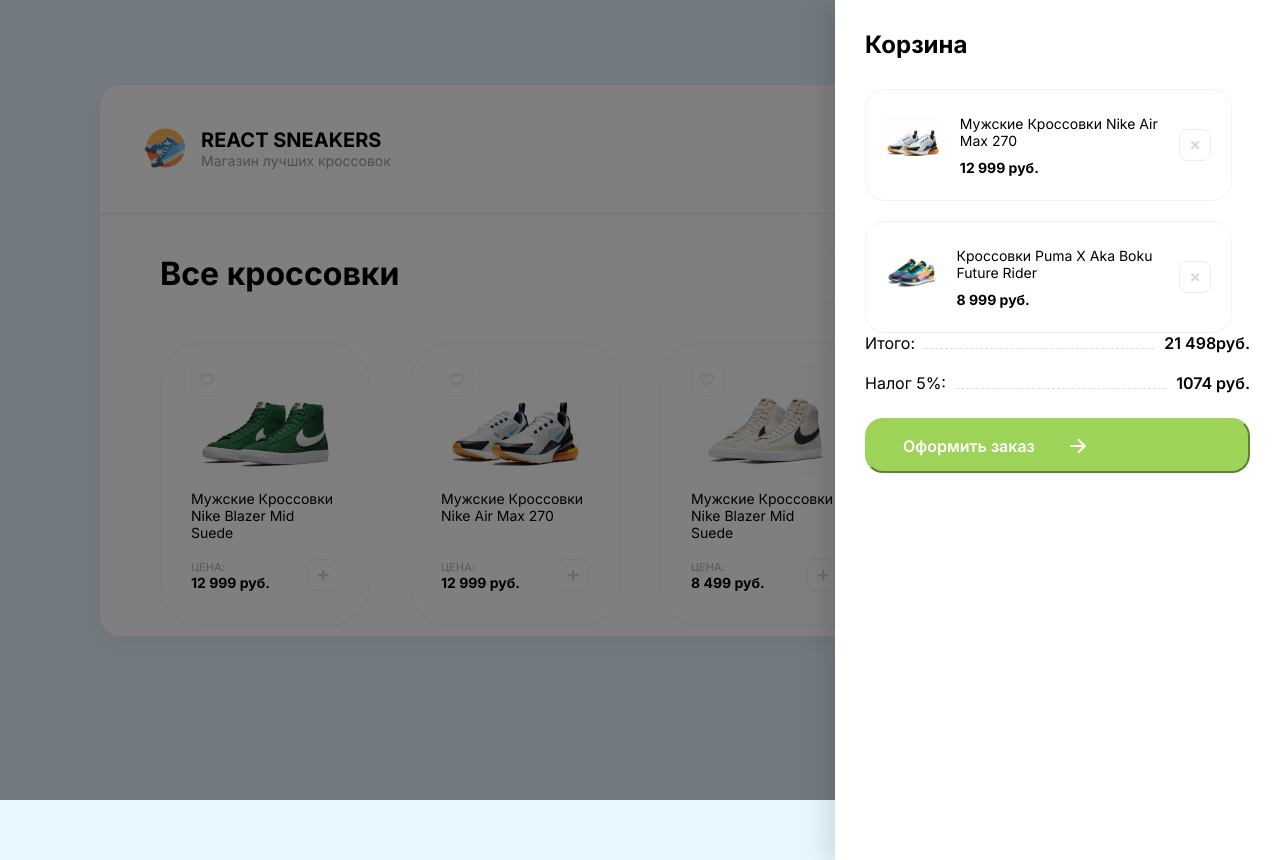
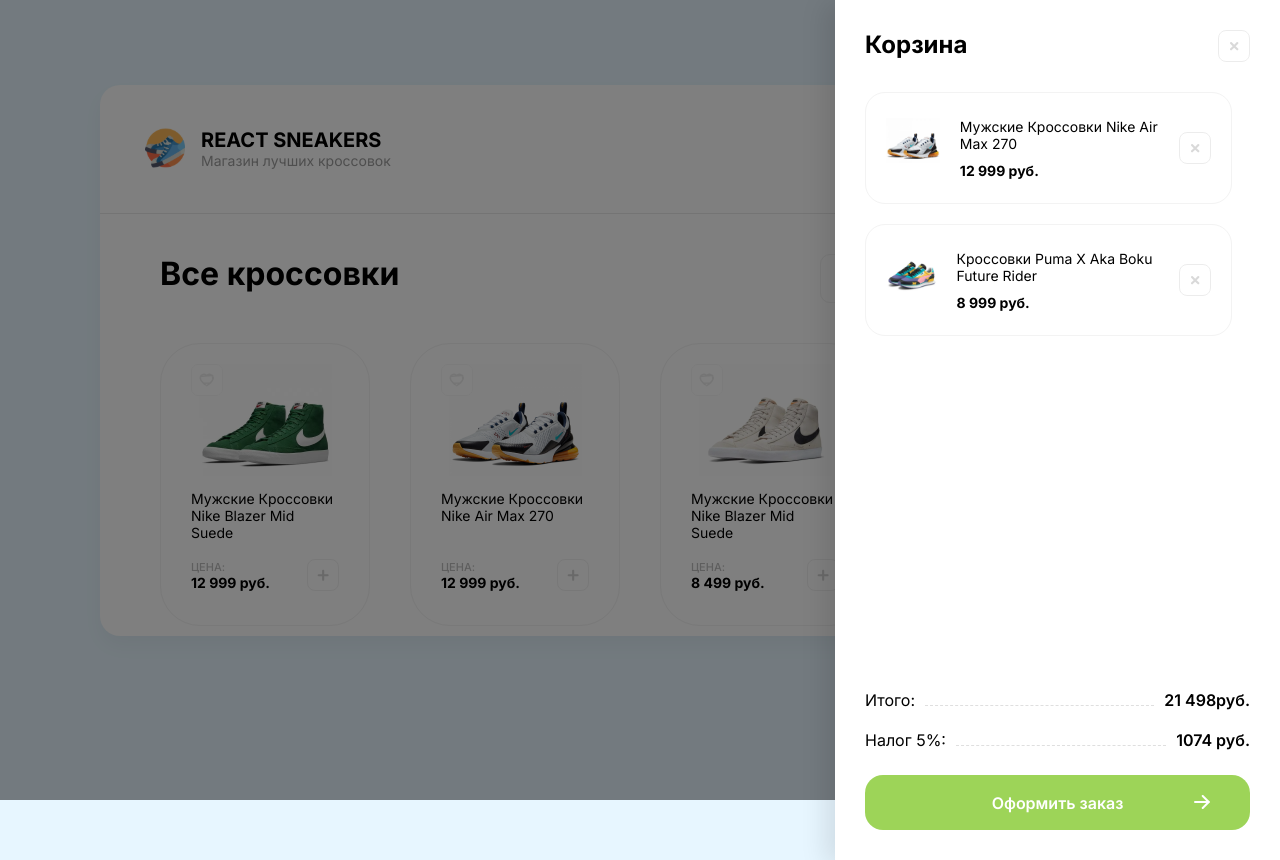
Before and after one commit to LivingstoneDoc/react-sneakers-shop, a JavaScript app: page / in a window 1280 px wide. Built offline with nearby package versions, Linux system fonts and the light colour scheme; the HTML template or start-up script is replaced by a standard one.

Commit message:
feat: complete cart button, add close button for cart title

```diff
--- a/src/App.js
+++ b/src/App.js
@@ -3,8 +3,12 @@
     <div className="wrapper">
       <div className="cartOverlay">
         <div className="cart">
+          <div className="cartTitleWrapper">
             <h2 className="cartSubtitle">Корзина</h2>
-          <div className="cartContentWrapper">
+            <img src="./icon/cart/cart-remove-item-hover.svg" alt="delete" className="cartRemoveImg" />
+          </div>
+          {/* <div className="cartContentWrapper"> */}
+
           <div className="cartItemsWrapper">
             <div className="cartItem">
               <div style={{ backgroundImage: 'url(./img/sneakers/sneakers2.png)' }} className="cartItemImg"></div>
@@ -24,6 +28,7 @@
               <img src="./icon/cart/cart-remove-item-hover.svg" alt="delete" className="cartRemoveImg" />
             </div>
           </div>
+
           <div className="cartBottomContentWrapper">
             <div className="cartFinalPrice">
               <p className="total">Итого:</p>
@@ -35,14 +40,11 @@
               <div className="dashLine"></div>
               <p className="cartTaxAmount">1074 руб.</p>
             </div>
-              <button className="cartBtn">
-                <div className="cartBtnContentWrapper">
-                  <p className="cartBtnText">Оформить заказ</p>
-                  <img src="./icon/cart/cart-button-arrow.svg" alt="Arrow" className="cartBtnImg"/>
-                </div>
+            <button className="greenBtn">Оформить заказ
+              <img src="./icon/cart/cart-button-arrow.svg" alt="Arrow" className="cartBtnImg" />
             </button>
           </div>
-          </div>
+          {/* </div> */}
         </div>
       </div>
       <header className="header">
--- a/src/index.css
+++ b/src/index.css
@@ -211,6 +211,13 @@
   right: 0;
   box-shadow: -10px 4px 24px rgba(0, 0, 0, 0.1);
   padding: 30px;
+  display: flex;
+  flex-direction: column;
+}
+
+.wrapper .cartOverlay .cart .cartTitleWrapper {
+  display: flex;
+  justify-content: space-between;
 }
 
 .wrapper .cartOverlay .cart .cartSubtitle {
@@ -220,20 +227,22 @@
   margin: 0;
 }
 
-.wrapper .cartOverlay .cart .cartContentWrapper {
+/* .wrapper .cartOverlay .cart {
   margin-top: 30px;
   display: flex;
   flex-direction: column;
   justify-content: space-between;
-}
+} */
 
-.wrapper .cartOverlay .cart .cartContentWrapper .cartItemsWrapper {
+.wrapper .cartOverlay .cart .cartItemsWrapper {
+  margin-top: 30px;
   display: flex;
   flex-direction: column;
   gap: 20px;
+  flex: 1;
 }
 
-.wrapper .cartOverlay .cart .cartContentWrapper .cartItemsWrapper .cartItem {
+.wrapper .cartOverlay .cart .cartItemsWrapper .cartItem {
   display: flex;
   align-items: center;
   padding: 20px;
@@ -242,28 +251,27 @@
   border: 1px solid #f3f3f3;
   background: #ffffff;
   overflow: hidden;
-  flex: 1
 }
 
-.wrapper .cartOverlay .cart .cartContentWrapper .cartItemsWrapper .cartItem .cartItemImg {
+.wrapper .cartOverlay .cart .cartItemsWrapper .cartItem .cartItemImg {
   width: 70px;
   height: 70px;
   background:  0 5px / contain no-repeat;
   margin-right: 20px;
 }
 
-.wrapper .cartOverlay .cart .cartContentWrapper .cartItemsWrapper .cartItem .cartItemDescr {
+.wrapper .cartOverlay .cart .cartItemsWrapper .cartItem .cartItemDescr {
   margin-right: 20px;
 }
 
-.wrapper .cartOverlay .cart .cartContentWrapper .cartItemsWrapper .cartItem .cartItemDescr .cartItemName {
+.wrapper .cartOverlay .cart .cartItemsWrapper .cartItem .cartItemDescr .cartItemName {
   color: #000000;
   font-size: 14px;
   font-weight: 400;
   margin: 0;
 }
 
-.wrapper .cartOverlay .cart .cartContentWrapper .cartItemsWrapper .cartItem .cartItemDescr .cartItemPrice {
+.wrapper .cartOverlay .cart .cartItemsWrapper .cartItem .cartItemDescr .cartItemPrice {
   color: #000000;
   font-size: 14px;
   font-weight: 700;
@@ -271,7 +279,7 @@
   margin-top: 10px;
 }
 
-.wrapper .cartOverlay .cart .cartContentWrapper .cartItemsWrapper .cartItem .cartRemoveImg {
+.wrapper .cartOverlay .cart .cartRemoveImg {
   width: 32px;
   height: 32px;
   cursor: pointer;
@@ -279,18 +287,18 @@
   transition: opacity 0.15s ease-in-out;
 }
 
-.wrapper .cartOverlay .cart .cartContentWrapper .cartItemsWrapper .cartItem .cartRemoveImg:hover {
+.wrapper .cartOverlay .cart .cartRemoveImg:hover {
   opacity: 1;
 }
 
-.wrapper .cartOverlay .cart .cartContentWrapper .cartBottomContentWrapper .cartFinalPrice {
+.wrapper .cartOverlay .cart .cartBottomContentWrapper .cartFinalPrice {
   display: flex;
   justify-content: space-between;
   gap: 10px;
   align-items: end;
 }
 
-.wrapper .cartOverlay .cart .cartContentWrapper .cartBottomContentWrapper .dashLine {
+.wrapper .cartOverlay .cart .cartBottomContentWrapper .dashLine {
   position: relative;
   top: -4px;
   width: 167px;
@@ -298,52 +306,64 @@
   flex: 1
 }
 
-.wrapper .cartOverlay .cart .cartContentWrapper .cartBottomContentWrapper  .total, .cartTaxTitle {
+.wrapper .cartOverlay .cart .cartBottomContentWrapper  .total, .cartTaxTitle {
   color: #000000;
   font-size: 16px;
   font-weight: 400;
 }
 
-.wrapper .cartOverlay .cart .cartContentWrapper .cartBottomContentWrapper .totalPrice, .cartTaxAmount
+.wrapper .cartOverlay .cart .cartBottomContentWrapper .totalPrice, .cartTaxAmount
  {
   color: #000000;
   font-size: 16px;
   font-weight: 600;
-  /* width: 100%; */
 }
 
-.wrapper .cartOverlay .cart .cartContentWrapper .cartBottomContentWrapper .cartTax {
+.wrapper .cartOverlay .cart .cartBottomContentWrapper .cartTax {
   display: flex;
   justify-content: space-between;
   gap: 10px;
   margin-top: 20px;
 }
 
-.wrapper .cartOverlay .cart .cartContentWrapper .cartBottomContentWrapper .cartBtn {
+.wrapper .cartOverlay .cart .cartBottomContentWrapper .greenBtn {
+  position: relative;
+}
+
+.wrapper .cartOverlay .cart .cartBottomContentWrapper .greenBtn:hover .cartBtnImg {
+  transform: translateX(5px);
+}
+
+.wrapper .cartOverlay .cart .cartBottomContentWrapper .greenBtn .cartBtnImg {
+  position: absolute;
+  right: 40px;
+  top: 20px;
+  transition: transform 0.15s ease-in-out;
+}
+
+.wrapper .cartOverlay .cart .cartBottomContentWrapper .greenBtn img:hover {
+  transform: translateX(5px);
+}
+
+.greenBtn {
   width: 100%;
   height: 55px;
   border-radius: 18px;
   background: #9DD458;
-  border-color: #9DD458;
+  border: 0;
   cursor: pointer;
   margin-top: 25px;
-}
-
-.wrapper .cartOverlay .cart .cartContentWrapper .cartBottomContentWrapper .cartBtn .cartBtnContentWrapper {
-  display: flex;
-  padding: 0 30px 0 30px;
-  /* justify-content: center; */
-}
-
-.wrapper .cartOverlay .cart .cartContentWrapper .cartBottomContentWrapper .cartBtn .cartBtnContentWrapper .cartBtnText {
-  /* margin: 0 auto; */
   color: #ffffff;
   text-align: center;
   font-size: 16px;
   font-weight: 600;
+  transition: filter 0.15s ease-in-out;
 }
 
-.wrapper .cartOverlay .cart .cartContentWrapper .cartBottomContentWrapper .cartBtn .cartBtnContentWrapper .cartBtnImg {
-  /* display: inline-block; */
-  margin-left: 35px;
+.greenBtn:hover {
+  filter: brightness(110%);
 }
+
+.greenBtn:active {
+  filter: brightness(90%);
+}
```
Lines whose indentation alone changed are shown as unchanged.
